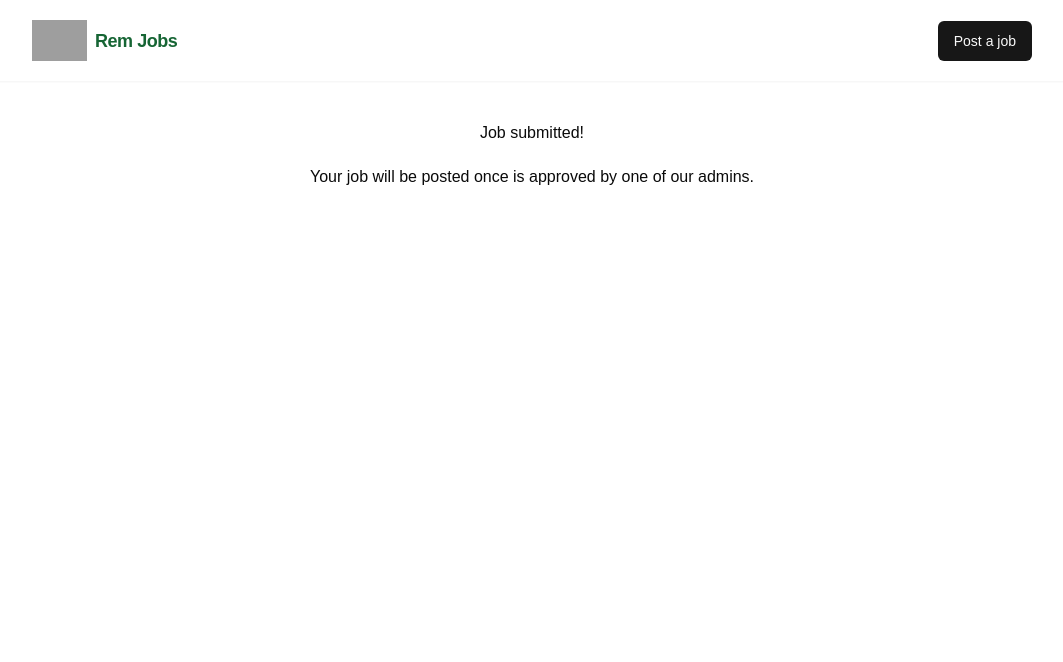
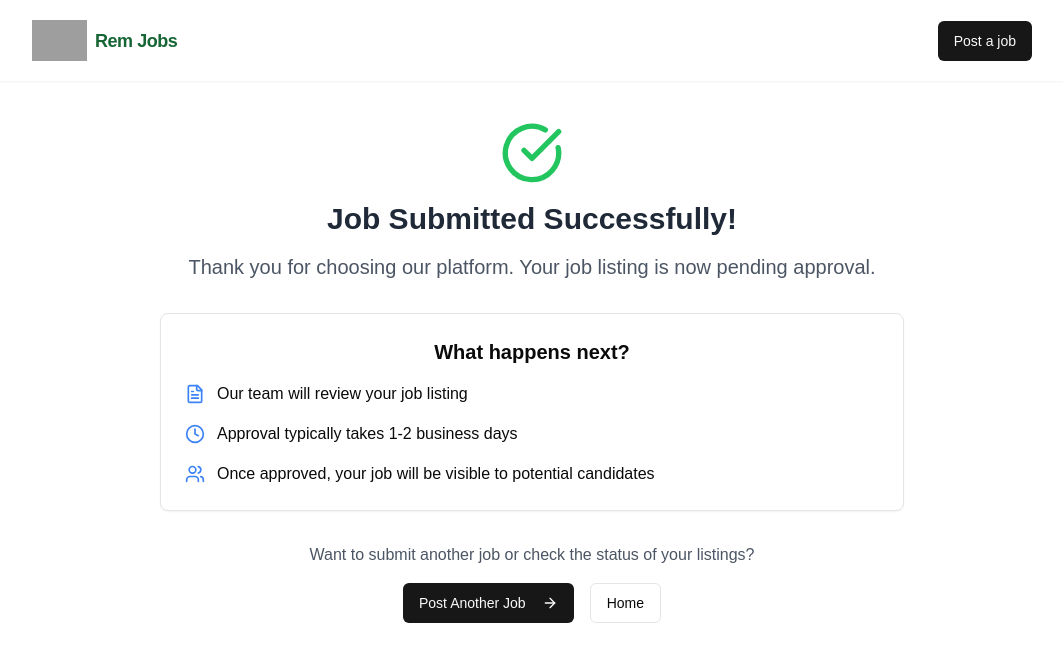
Before and after one commit to mattg07/nextjobs, a Next.js app: page /job-submitted in a window 1280 px wide. Shown: the top 662 px of the page, without its empty margins (108-1171 px from the left). Built offline with nearby package versions, Linux system fonts and the light colour scheme; grey boxes are pictures that could not be loaded.

Commit message:
ui remake

```diff
--- a/src/app/job-submitted/page.tsx
+++ b/src/app/job-submitted/page.tsx
@@ -1,8 +1,55 @@
-export default function Page() {
+import Link from 'next/link'
+import { CheckCircle, ArrowRight, FileText, Clock, Users } from 'lucide-react'
+import { Button } from "@/components/ui/button"
+import { Card, CardContent } from "@/components/ui/card"
+
+export default function JobSubmittedPage() {
   return (
-    <main className="m-auto my-10 max-w-5xl space-y-5 px-3 text-center">
-        <h1>Job submitted!</h1>
-        <p>Your job will be posted once is approved by one of our admins.</p>
+    <main className="m-auto my-10 max-w-3xl space-y-8 px-3 text-center">
+      <div className="space-y-4">
+        <CheckCircle className="mx-auto h-16 w-16 text-green-500" />
+        <h1 className="text-3xl font-bold text-gray-800">Job Submitted Successfully!</h1>
+        <p className="text-xl text-gray-600">
+          Thank you for choosing our platform. Your job listing is now pending approval.
+        </p>
+      </div>
+
+      <Card>
+        <CardContent className="p-6">
+          <h2 className="mb-4 text-xl font-semibold">What happens next?</h2>
+          <ul className="space-y-4 text-left">
+            <li className="flex items-center">
+              <FileText className="mr-3 h-5 w-5 text-blue-500" />
+              Our team will review your job listing
+            </li>
+            <li className="flex items-center">
+              <Clock className="mr-3 h-5 w-5 text-blue-500" />
+              Approval typically takes 1-2 business days
+            </li>
+            <li className="flex items-center">
+              <Users className="mr-3 h-5 w-5 text-blue-500" />
+              Once approved, your job will be visible to potential candidates
+            </li>
+          </ul>
+        </CardContent>
+      </Card>
+
+      <div className="space-y-4">
+        <p className="text-gray-600">
+          Want to submit another job or check the status of your listings?
+        </p>
+        <div className="flex justify-center space-x-4">
+          <Button asChild>
+            <Link href="/post-job">
+              Post Another Job
+              <ArrowRight className="ml-2 h-4 w-4" />
+            </Link>
+          </Button>
+          <Button variant="outline" asChild>
+            <Link href="/">Home</Link>
+          </Button>
+        </div>
+      </div>
     </main>
-  );
+  )
 }
--- a/src/app/page.tsx
+++ b/src/app/page.tsx
@@ -1,4 +1,5 @@
 import FilterSideBar from "@/components/FilterSideBar";
+import Hero from "@/components/Hero";
 import JobsResults from "@/components/JobsResults";
 import { SkeletonCard } from "@/components/SkeletonCard";
 import { JobFilterValues } from "@/lib/validation";
@@ -51,6 +52,8 @@ export default async function Home(props: PageProps) {
     remote: remote === "true",
   };
   return (
+    <>
+      <Hero/>
     <main className="m-auto my-10 max-w-5xl px-3">
       <h1 className="my-2 text-center text-4xl font-bold tracking-tight lg:text-5xl">
         {getTitle(filterValues)}
@@ -65,5 +68,6 @@ export default async function Home(props: PageProps) {
         </Suspense>
       </section>
     </main>
+    </>
   );
 }
--- /dev/null
+++ b/src/components/Hero.tsx
@@ -0,0 +1,57 @@
+"use client";
+
+import { ArrowRight } from "lucide-react";
+import { Button } from "@/components/ui/button";
+
+export default function Hero() {
+  return (
+    <main className="w-full bg-gradient-to-r from-orange-400 to-rose-400 text-white">
+      <div className="mx-auto max-w-7xl px-4 sm:px-6 lg:px-6">
+        <div className="flex flex-col items-center py-10 text-center lg:py-32">
+          <h1 className="mb-6 text-4xl font-extrabold tracking-tight sm:text-5xl md:text-6xl">
+            Your calling is <br className="hidden sm:inline" />
+            <span className="text-yellow-300">Here!</span>
+          </h1>
+          <p className="mb-12 max-w-3xl text-xl text-orange-100">
+            Discover opportunities that match your skills and aspirations. Start
+            your journey to a fulfilling career today.
+          </p>
+          {/* <div className="flex flex-row justify-between gap-3">
+            <p>Remote</p>
+            <p>Tech</p>
+            <p>Part time</p>
+            <p>Start Ups</p>
+          </div> */}
+
+          <div className="mt-12 flex items-center justify-center space-x-4 text-sm">
+            <span>Popular searches:</span>
+            <Button
+              variant="link"
+              className="text-yellow-300 hover:text-yellow-100"
+            >
+              Software Engineer
+            </Button>
+            <Button
+              variant="link"
+              className="text-yellow-300 hover:text-yellow-100"
+            >
+              Data Analyst
+            </Button>
+            <Button
+              variant="link"
+              className="text-yellow-300 hover:text-yellow-100"
+            >
+              UX Designer
+            </Button>
+          </div>
+          <Button
+            variant="link"
+            className="mt-8 text-yellow-300 hover:text-yellow-100"
+          >
+            For Employers: Post a Job <ArrowRight className="ml-2 h-4 w-4" />
+          </Button>
+        </div>
+      </div>
+    </main>
+  );
+}
--- a/tailwind.config.ts
+++ b/tailwind.config.ts
@@ -49,7 +49,8 @@ export default {
           '3': 'hsl(var(--chart-3))',
           '4': 'hsl(var(--chart-4))',
           '5': 'hsl(var(--chart-5))'
-  			}
+        },
+        'mango-tango': '#FF8243',
       },
       borderRadius: {
         lg: 'var(--radius)',
```
Lines whose indentation alone changed are shown as unchanged.
